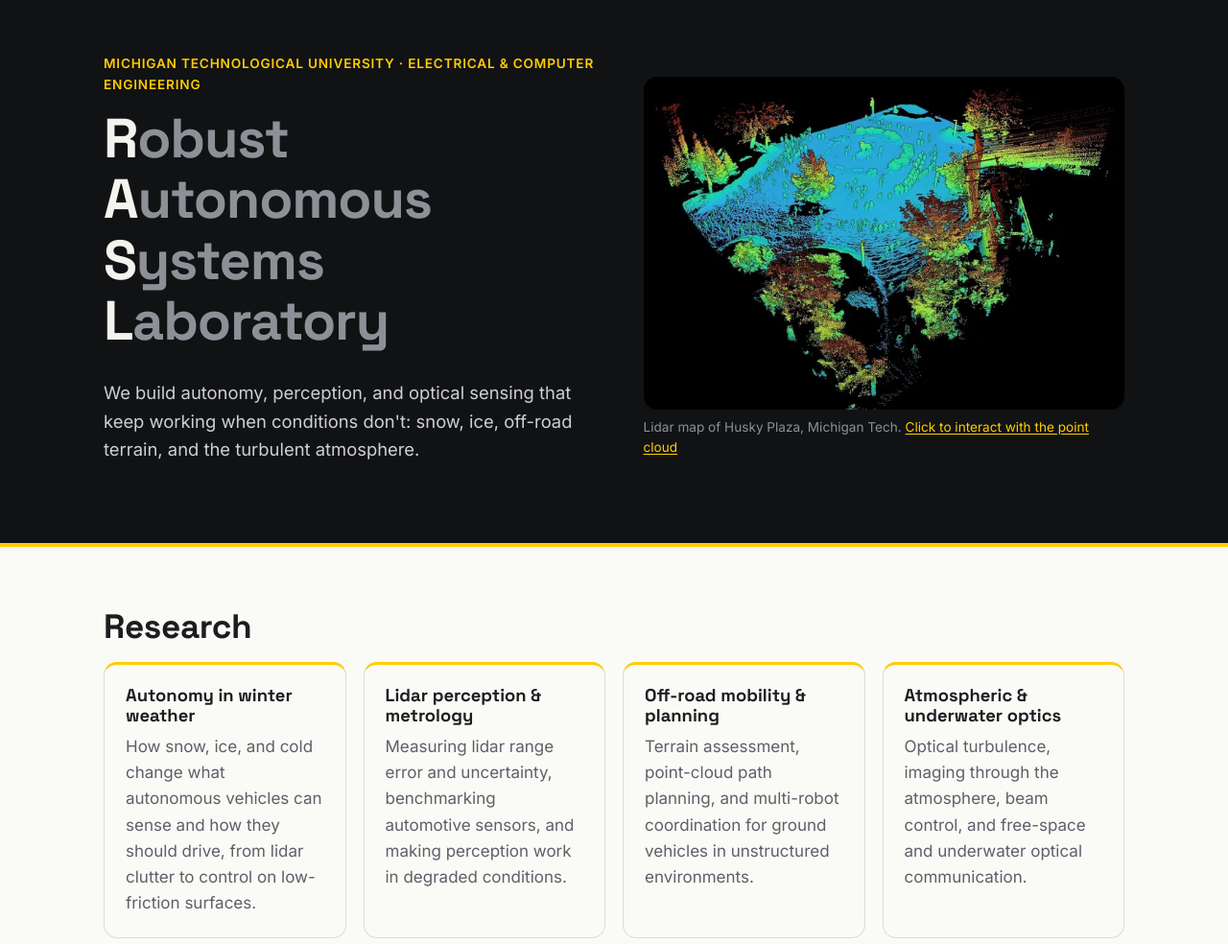
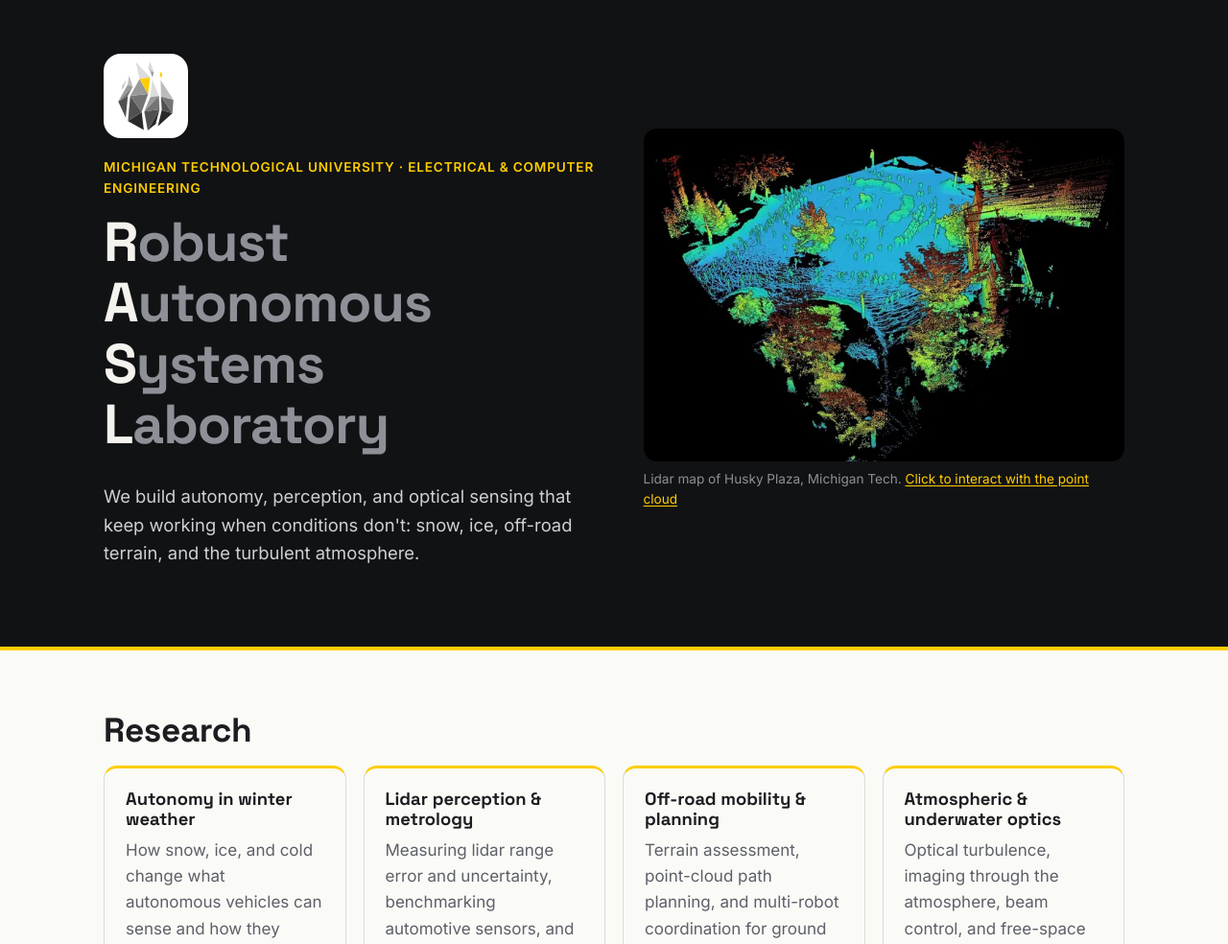
Before and after one commit to Robust-Autonomous-Systems-Laboratory/Robust-Autonomous-Systems-Laboratory.github.io, a plain HTML site: page index.html in a window 1280 px wide. Shown: the top 984 px of the page at 96% size. Drawn offline with Linux system fonts and the light colour scheme.

Commit message:
Add RASL logo to hero and as favicon
Co-Authored-By: Claude Opus 5.5 <noreply@anthropic.com>

```diff
--- a/index.html
+++ b/index.html
@@ -11,6 +11,8 @@
   <link rel="preconnect" href="https://fonts.googleapis.com">
   <link rel="preconnect" href="https://fonts.gstatic.com" crossorigin>
   <link href="https://fonts.googleapis.com/css2?family=Inter:wght@400;500;600&family=Space+Grotesk:wght@500;700&display=swap" rel="stylesheet">
+  <link rel="icon" href="assets/RASL/flame-avatar-square.svg" type="image/svg+xml">
+  <link rel="apple-touch-icon" href="assets/RASL/flame-avatar-square.png">
   <link rel="stylesheet" href="style.css">
 </head>
 <body>
@@ -18,6 +20,7 @@
 <header class="hero">
   <div class="wrap hero-grid">
     <div>
+      <img class="logo" src="assets/RASL/flame-avatar-square.svg" alt="RASL logo" width="88" height="88">
       <p class="eyebrow">Michigan Technological University · Electrical &amp; Computer Engineering</p>
       <h1><span class="ini">R</span>obust <span class="ini">A</span>utonomous <span class="ini">S</span>ystems <span class="ini">L</span>aboratory</h1>
       <p class="lede">We build autonomy, perception, and optical sensing that keep working when conditions don't: snow, ice, off-road terrain, and the turbulent atmosphere.</p>
--- a/style.css
+++ b/style.css
@@ -45,6 +45,7 @@ section.band { background: var(--paper-2); }
 .hero { background: var(--ink); color: #f4f3ee; padding: 56px 0 64px; border-bottom: 4px solid var(--gold); }
 .hero-grid { display: grid; gap: 36px; align-items: center; }
 @media (min-width: 900px) { .hero-grid { grid-template-columns: 1.05fr 1fr; } }
+.logo { width: 88px; height: 88px; border-radius: 18px; margin-bottom: 20px; }
 .eyebrow { color: var(--gold); font-weight: 600; font-size: .85rem; letter-spacing: .06em; text-transform: uppercase; }
 .hero h1 { font-size: clamp(2.2rem, 5.5vw, 3.6rem); letter-spacing: -.02em;; color: #8e9097; }
 .hero h1 .ini { color: #f4f3ee; }
```
Also changed, not shown: assets/RASL/RASL.png (added), assets/RASL/flame-avatar-square-transparent.png (added), assets/RASL/flame-avatar-square-transparent.svg (added), assets/RASL/flame-avatar-square.png (added), assets/RASL/flame-avatar-square.svg (added).
